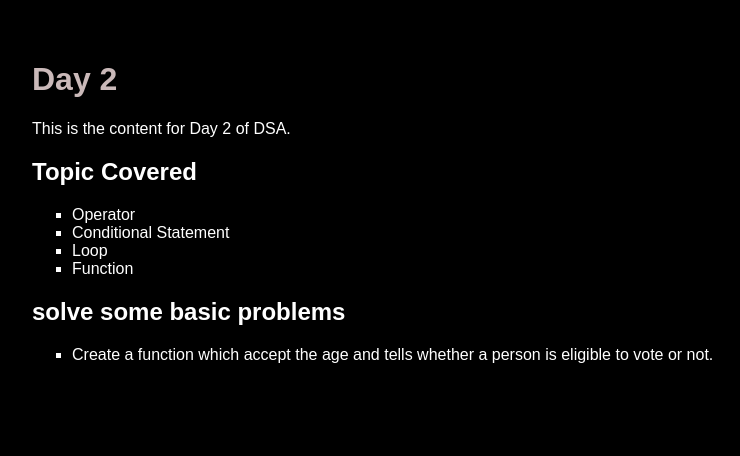
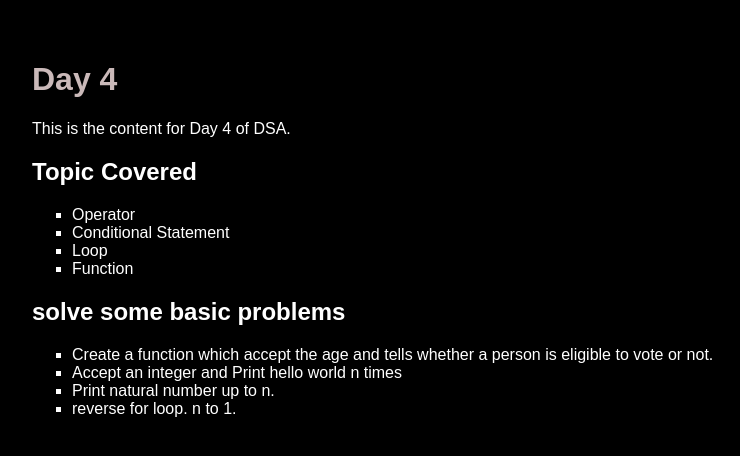
Before and after one commit to Pankajgour12/DSA-javaScript, a plain HTML site: page Day 4/index.html in a window 1280 px wide. Shown: the whole page, without its empty margins (8-748 px from the left). Drawn offline with Linux system fonts and the light colour scheme.

Commit message:
loop part 1

```diff
--- a/Day 4/index.html
+++ b/Day 4/index.html
@@ -25,8 +25,8 @@
 </head>
 
 <body>
-    <h1>Day 2 </h1>
-    <p>This is the content for Day 2 of DSA.</p>
+    <h1>Day 4 </h1>
+    <p>This is the content for Day 4 of DSA.</p>
     <h2>Topic Covered</h2>
     <ul>
         <li>Operator</li>
@@ -39,6 +39,9 @@
     <h2> solve some basic problems</h2>
     <ul>
         <li>Create a function which accept the age and tells whether a person is eligible to vote or not.</li>
+        <li>Accept an integer and Print hello world n times</li>
+        <li>Print natural number up to n.</li>
+         <li>reverse for loop. n to 1.</li>
         <script src="script.js"></script>
 </body>
 
```
Also changed, not shown: Day 4/script.js (+45 -1 lines).
